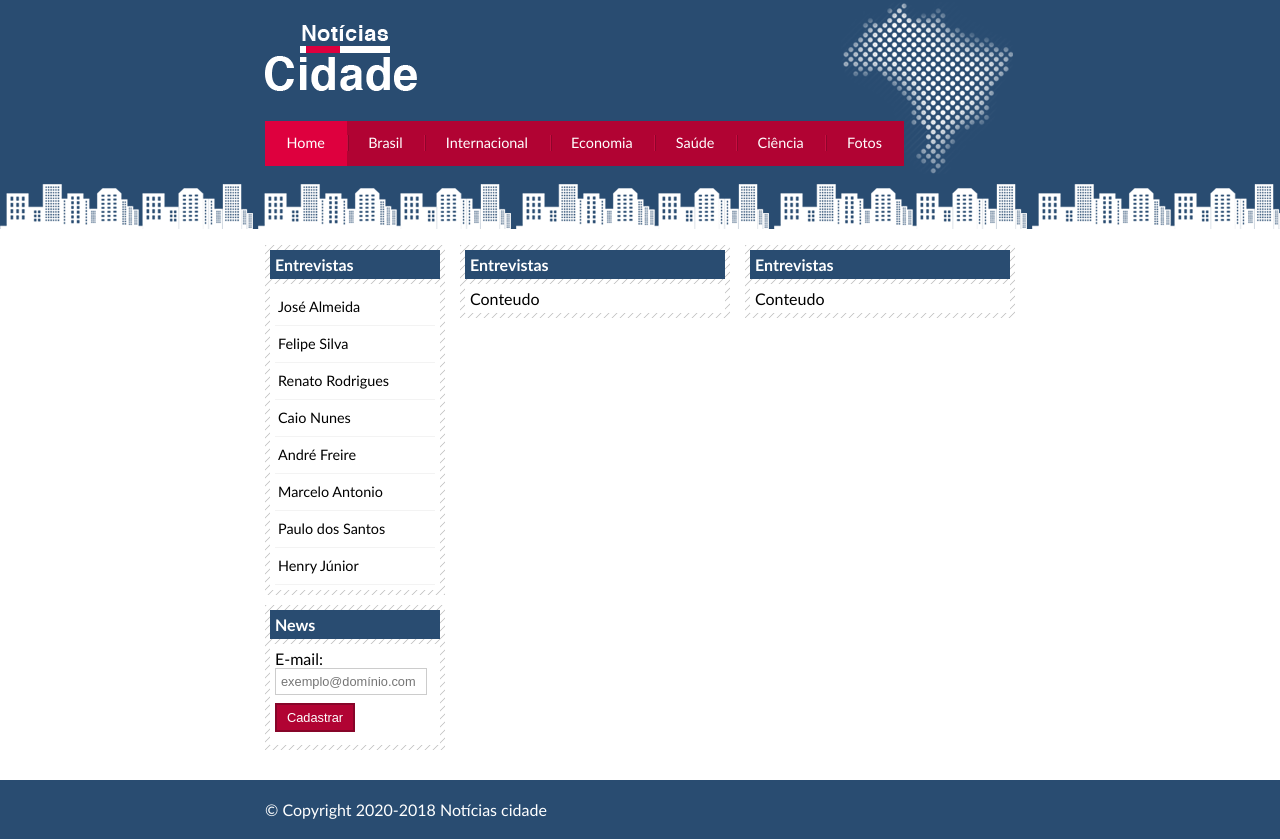
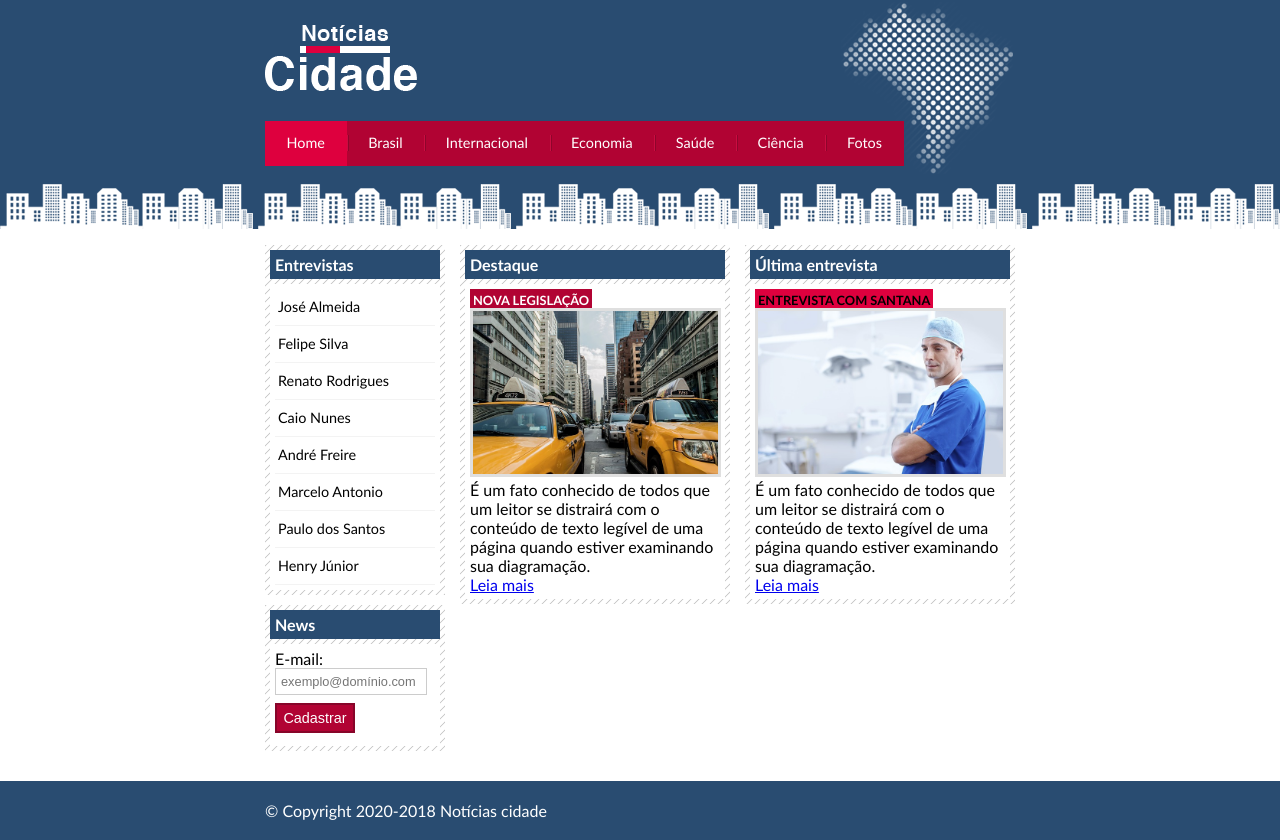
Before and after one commit to Everton-Victor/Noticias-Cidade, a plain HTML site: page index.html in a window 1280 px wide. Drawn offline with Linux system fonts and the light colour scheme.

Commit message:
Criando área de conteudos

```diff
--- a/css/estilo.css
+++ b/css/estilo.css
@@ -148,6 +148,7 @@ input[name="email"] {
 }
 
 input.submit {
+	font-size: 0.9em;
 	width: 80px;
 	color: #FFF;
 	background: #B10333;
@@ -180,6 +181,28 @@ h2 {
 	padding: 5px;
 }
 
+h3 {
+	text-transform: uppercase;
+	display: inline;
+	font-size: 0.8em;
+	padding: 3px;
+}
+
+.destaque h3 {
+	color: #FFF;
+	background-color: #B10333;
+}
+
+.entrevista h3 {
+	color: #000;
+	background-color: #DE003E;
+}
+
+/*Formatando imagens*/
+img.img-principal {
+	width: 98%;
+	border: 3px solid #DFDFDF;
+}
 .caixa-conteudo {
 	background: #FFF;
 	padding: 5px;
--- a/index.html
+++ b/index.html
@@ -7,6 +7,7 @@
 	</head>
 	<body class="home">
 		<div id="container">
+
 			<div id="topo">
 				<h1 class="logo">Notícias cidade</h1>
 				<ul id="navegacao">
@@ -22,19 +23,31 @@
 
 			<div id="conteudo">
 				<div id="conteudo-primario">
-					<div class="caixa">
-						<h2>Entrevistas</h2>
+					<div class="caixa destaque">
+						<h2>Destaque</h2>
 						<div class="caixa-conteudo">
-							Conteudo
+							<h3>Nova legislação</h3>
+							<img src="./img/taxi.jpg" width="100%" class="img-principal">
+							<p>
+								É um fato conhecido de todos que um leitor se distrairá com o conteúdo de texto legível de uma página quando estiver examinando sua diagramação.
+							</p>
+
+							<a href="#">Leia mais</a>
 						</div>
 					</div>
 				</div>
 
 				<div id="conteudo-secundario">
-					<div class="caixa">
-						<h2>Entrevistas</h2>
+					<div class="caixa entrevista">
+						<h2>Última entrevista</h2>
 						<div class="caixa-conteudo">
-							Conteudo
+							<h3>Entrevista com Santana</h3>
+							<img src="./img/doutor.jpg" width="100%" class="img-principal">
+							<p>
+								É um fato conhecido de todos que um leitor se distrairá com o conteúdo de texto legível de uma página quando estiver examinando sua diagramação.
+							</p>
+
+							<a href="#">Leia mais</a>
 						</div>
 					</div>
 				</div>
@@ -66,15 +79,15 @@
 									<input type="email" name="email" id="email" placeholder="exemplo@domínio.com">
 								</div>
 
-								<div>
+								<div class="btn-cadastro">
 									<input type="submit" name="cadastrar" value="Cadastrar" class="submit">
 								</div>
 							</form>
 						</div>
 					</div>
 				</div>
+
 			</div>
-
 		</div>
 
 		<div id="container-rodape">
```
